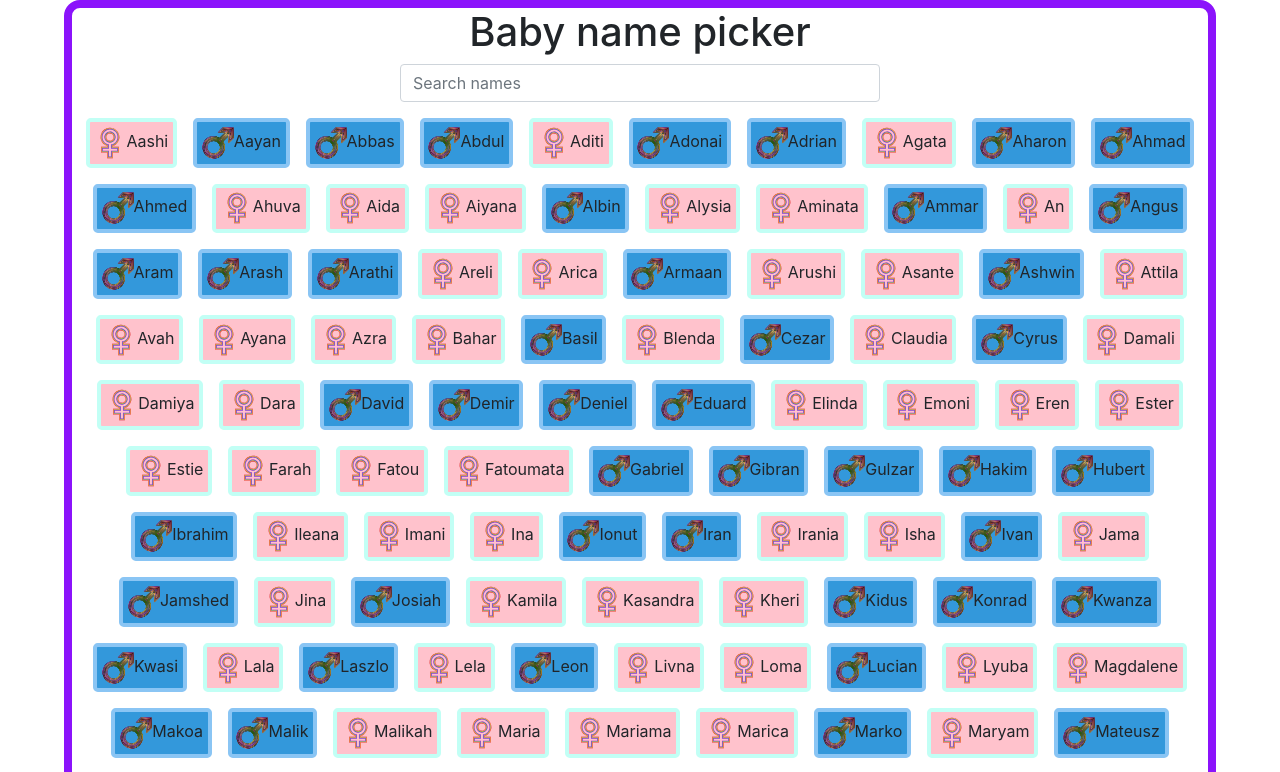
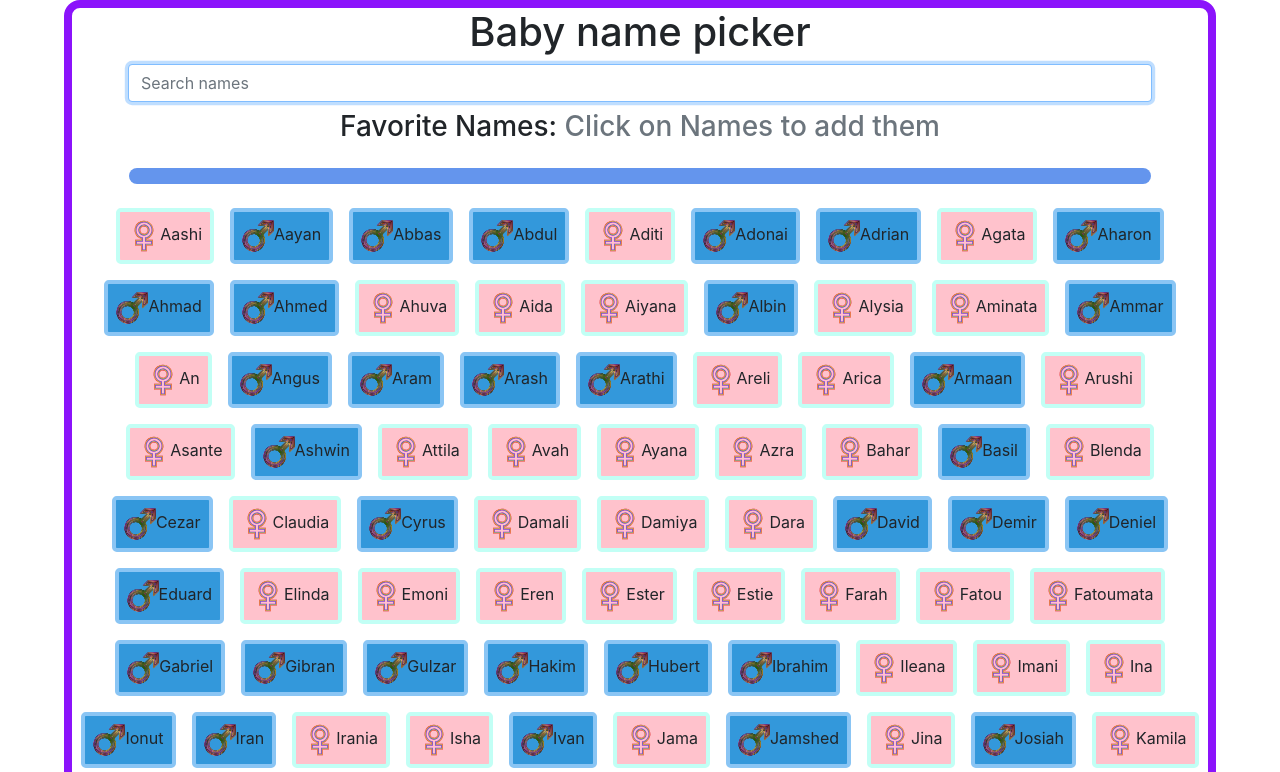
Before and after one commit to iTrip23/baby-names, a React (Create React App) app: page / in a window 1280 px wide. Shown: the top 772 px of the page. Built offline with nearby package versions, Linux system fonts and the light colour scheme.

Commit message:
Favorites working

```diff
--- a/src/AddToFavorites.js
+++ /dev/null
@@ -1,10 +0,0 @@
-const favoriteNamesArray = [];
-
-const AddToFavorites = num => {
-	let index = favoriteNamesArray.indexOf(num);
-	index > -1 ? favoriteNamesArray.splice(index, 1)
-		: favoriteNamesArray.push(num);
-	console.log(favoriteNamesArray)
-};
-
-export { favoriteNamesArray, AddToFavorites };
--- a/src/App.css
+++ b/src/App.css
@@ -1,5 +1,19 @@
 body {
 	min-height: 100vh;
+}
+
+hr {
+	width: 90%;
+	border-radius: 0.5rem;
+	margin: 1rem auto;
+	height: 1rem;
+	border: none;
+	background-color: cornflowerblue;
+	display: block;
+}
+
+.fav-text {
+	font-size: 1rem;
 }
 
 .gender-logo {
@@ -8,7 +22,7 @@ body {
 }
 
 .search-bar {
-	max-width: 30rem;
+	width: 80vw;
 	display: block;
 }
 
@@ -22,14 +36,14 @@ body {
 	border: solid 0.3rem hsl(207, 83%, 75%);
 }
 
-.baby-card {
-	max-width: 15rem;
+.name-card {
 	margin: 0.5rem;
 	border-radius: 0.3rem;
-	padding: 0.3rem;
+	padding: 0.5rem;
+	cursor: pointer;
 }
 
-.baby-container {
+.name-container {
 	display: flex;
 	justify-content: center;
 	align-items: center;
--- a/src/App.js
+++ b/src/App.js
@@ -1,12 +1,19 @@
-import React from 'react';
-import SearchBar from './SearchBar.js';
+import React, { useState } from 'react';
+import Search from './Search.js';
+import NamesContainer from './NamesContainer.js'
+import FavNames from './FavNames.js';
 import './App.css';
 
-function App() {
+function App({ names }) {
+	const [searchValue, setSearchValue] = useState('');
+	const [favNames, setFavNames] = useState([]);
+
 	return (
 		<div className="App mx-auto">
 			<h1>Baby name picker</h1>
-			<SearchBar />
+			<Search searchValue={searchValue} setSearchValue={setSearchValue} />
+			<FavNames names={names} favNames={favNames} setFavNames={setFavNames} />
+			<NamesContainer names={names} searchValue={searchValue} favNames={favNames} setFavNames={setFavNames} />
 		</div>
 	);
 }
--- a/src/BabyCard.js
+++ /dev/null
@@ -1,18 +0,0 @@
-import React from 'react';
-import MaleSymbol from './logos/Male-Symbol.svg';
-import FemaleSymbol from './logos/Female-Symbol.svg';
-import { AddToFavorites } from './AddToFavorites.js';
-
-const BabyCard = ({ baby }) => (
-	baby.sex === 'f' ?
-		<div className='girl baby-card' onClick={() => AddToFavorites(baby.id)}>
-			<img src={FemaleSymbol} alt='girl logo' className='gender-logo' />
-			<span className='baby-name-text'>{baby.name}</span>
-		</div>
-		: <div className='boy baby-card' onClick={() => AddToFavorites(baby.id)}>
-			<img src={MaleSymbol} alt='boy symbol' className='gender-logo' />
-			<span className='baby-name-text'>{baby.name}</span>
-		</div >
-)
-
-export default BabyCard;
--- a/src/BabyNamesContainer.js
+++ /dev/null
@@ -1,10 +0,0 @@
-import React from 'react';
-import BabyCard from './BabyCard.js';
-
-const BabyNamesContainer = ({ babyNames }) => (
-	<section className='baby-container m-auto'>
-		{babyNames.map((baby, index) => <BabyCard baby={baby} key={index} />)}
-	</section>
-)
-
-export default BabyNamesContainer;
--- a/src/DisplayFavorites.js
+++ /dev/null
@@ -1,5 +0,0 @@
-import React from 'react';
-
-const DisplayFavorites = () => {
-
-}
--- /dev/null
+++ b/src/FavNames.js
@@ -0,0 +1,17 @@
+import React from 'react';
+import NameCard from './NameCard.js';
+
+const FavNames = ({ names, favNames, setFavNames }) => {
+	const favNamesList = names.filter(elem => favNames.includes(elem.id));
+	const remNameFromFav = (id) => setFavNames(favNames.filter(elem => elem !== id));
+
+	return (
+		<section className='name-container'>
+			<h3>Favorite Names: {favNamesList.length === 0 ? <span className='text-muted'>Click on Names to add them</span> : null}</h3>
+			{favNamesList.map((name, index) => <NameCard name={name} key={index} onClickFunction={remNameFromFav} />)}
+			<hr />
+		</section>
+	)
+};
+
+export default FavNames;
--- /dev/null
+++ b/src/NameCard.js
@@ -0,0 +1,17 @@
+import React from 'react';
+import MaleSymbol from './logos/Male-Symbol.svg';
+import FemaleSymbol from './logos/Female-Symbol.svg';
+
+const NameCard = ({ name, onClickFunction }) => (
+	name.sex === 'f' ?
+		<div className='girl name-card' onClick={() => onClickFunction(name.id)}>
+			<img src={FemaleSymbol} alt='girl logo' className='gender-logo' />
+			<span className='baby-name-text'>{name.name}</span>
+		</div>
+		: <div className='boy name-card' onClick={() => onClickFunction(name.id)}>
+			<img src={MaleSymbol} alt='boy symbol' className='gender-logo' />
+			<span className='baby-name-text'>{name.name}</span>
+		</div >
+)
+
+export default NameCard;
--- /dev/null
+++ b/src/NamesContainer.js
@@ -0,0 +1,18 @@
+import React from 'react';
+import NameCard from './NameCard.js';
+
+const NamesContainer = ({ names, searchValue, favNames, setFavNames }) => {
+	const filteredNames = names.filter(elem => elem.name.toLowerCase().includes(searchValue.toLowerCase()))
+		.sort((a, b) => a.name > b.name ? 1 : -1)
+		.filter(elem => !favNames.includes(elem.id));
+
+	const addToFavNames = (id) => setFavNames([...favNames, id]);
+
+	return (
+		<section className='name-container m-auto' >
+			{filteredNames.map((name, index) => (<NameCard name={name} key={index} onClickFunction={addToFavNames} />))}
+		</section>
+	)
+}
+
+export default NamesContainer;
--- /dev/null
+++ b/src/Search.js
@@ -0,0 +1,14 @@
+import React, { useRef, useEffect } from 'react';
+
+const Search = ({ searchValue, setSearchValue }) => {
+	const handleEvent = (event) => setSearchValue(event.target.value);
+	const inputRef = useRef();
+	useEffect(() => inputRef.current.focus(), []);
+
+	return (
+		<input className="form-control m-2 mx-auto search-bar" type="search" placeholder="Search names" key='826318' aria-label="Search"
+			value={searchValue} onChange={handleEvent} ref={inputRef} />
+	)
+}
+
+export default Search;
--- a/src/SearchBar.js
+++ /dev/null
@@ -1,21 +0,0 @@
-import React, { useState } from 'react';
-import BabyNamesList from './data/babyNamesData.json';
-import BabyNamesContainer from './BabyNamesContainer.js';
-
-
-const SearchBar = () => {
-	const [search, setSearch] = useState('');
-
-	const filterNames = () => BabyNamesList.filter(baby => baby.name.toLowerCase().includes(search.toLowerCase()))
-		.sort((a, b) => a.name > b.name ? 1 : -1);
-
-	return (
-		<>
-			<input className="form-control m-2 mx-auto search-bar" type="search" placeholder="Search names" key='826318' aria-label="Search"
-				value={search} onChange={(e) => setSearch(e.target.value)} />
-			<BabyNamesContainer babyNames={filterNames()} />
-		</>
-	)
-}
-
-export default SearchBar;
--- a/src/index.js
+++ b/src/index.js
@@ -3,10 +3,11 @@ import ReactDOM from 'react-dom';
 import './index.css';
 import App from './App';
 import reportWebVitals from './reportWebVitals';
+import names from './data/babyNamesData.json'
 
 ReactDOM.render(
   <React.StrictMode>
-    <App />
+    <App names={names}/>
   </React.StrictMode>,
   document.getElementById('root')
 );
```
